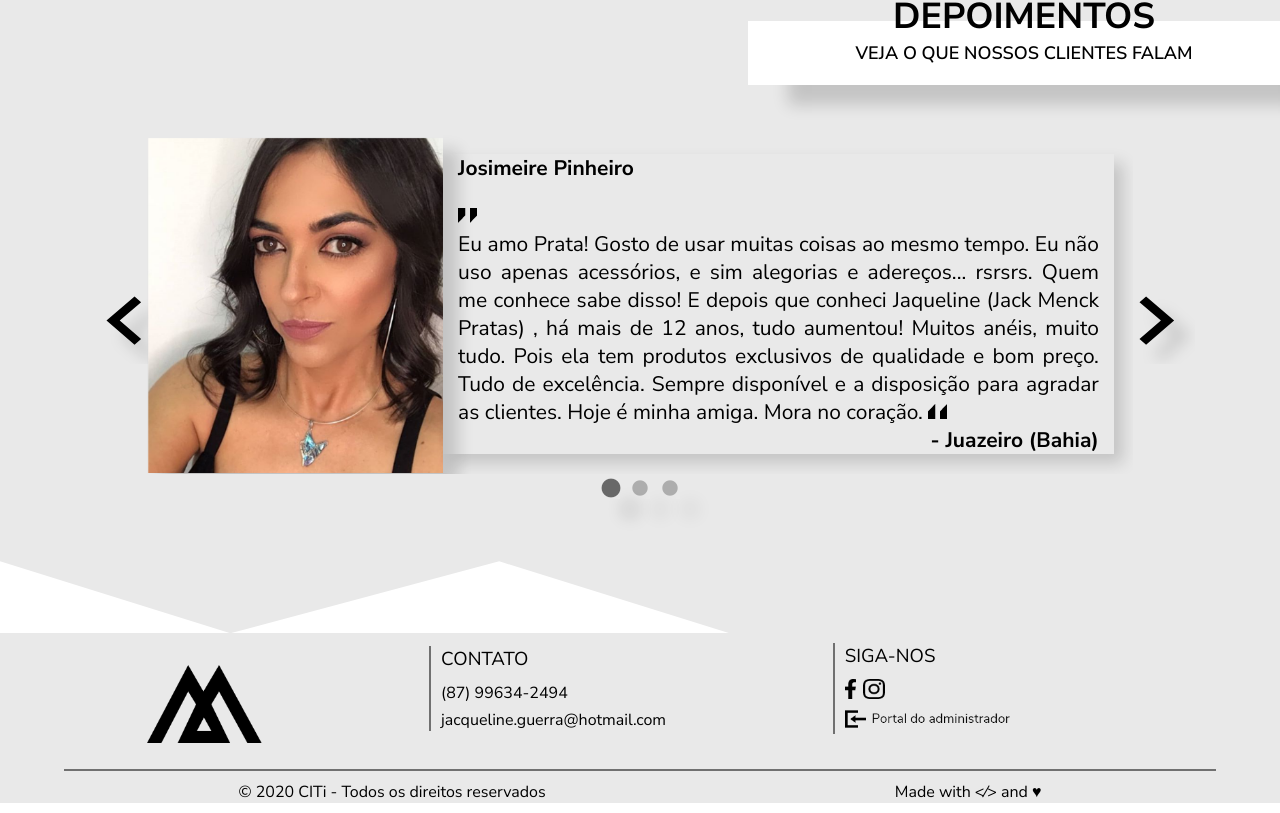
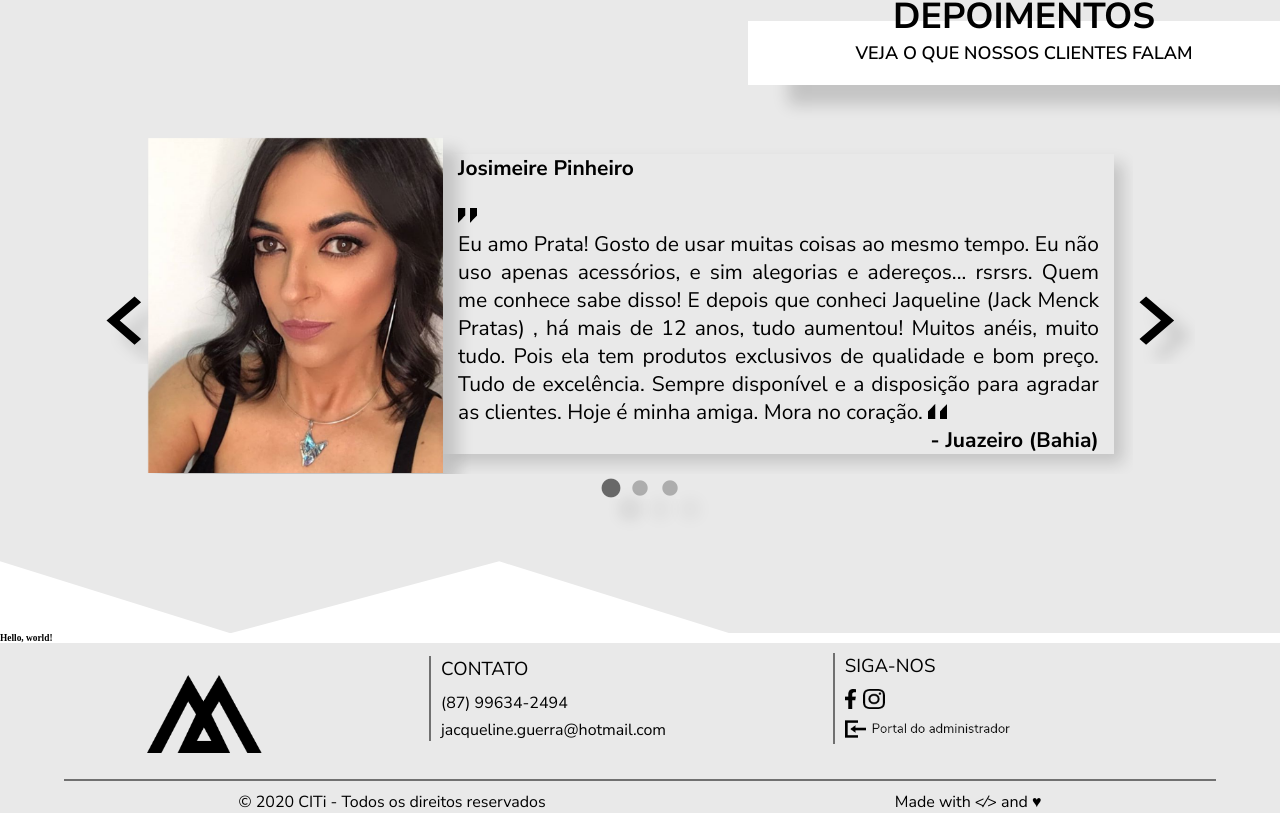
Before and after one commit to citi-onboarding/Pratas-onepage, a React (Create React App) app in the folder client/: page / in a window 1280 px wide. Shown: the part 1998-2811 px from the top of the page. Built offline with nearby package versions, Linux system fonts and the light colour scheme; no server answers.

Commit message:
Created Contact/

```diff
--- /dev/null
+++ b/client/src/components/Contact/Contact.jsx
@@ -0,0 +1,11 @@
+import React from "react";
+
+import './Contact.css';
+
+function Contact(){
+    return(
+        <h1>Hello, world!</h1>
+    );
+};
+
+export default Contact;
--- /dev/null
+++ b/client/src/components/Contact/index.js
@@ -0,0 +1,3 @@
+import Contact from './Contact';
+
+export default Contact;
--- a/client/src/components/index.js
+++ b/client/src/components/index.js
@@ -4,6 +4,7 @@ import Footer from './Footer';
 import NavBar from './NavBar';
 import Products from './Products';
 import Testimonials from './Testimonials';
+import Contact from './Contact';
 
 export {
   Banner,
@@ -12,4 +13,5 @@ export {
   Footer,
   NavBar,
   Testimonials,
+  Contact,
 };
--- a/client/src/index.jsx
+++ b/client/src/index.jsx
@@ -9,6 +9,7 @@ import {
   NavBar,
   Testimonials,
 
+  Contact,
 } from './components';
 
 function App() {
@@ -19,6 +20,7 @@ function App() {
       <Products />
       <AboutUs/>
       <Testimonials />
+      <Contact />
       <Footer />
 
     </section>
```
Also changed, not shown: client/src/components/Contact/Contact.css (added).
